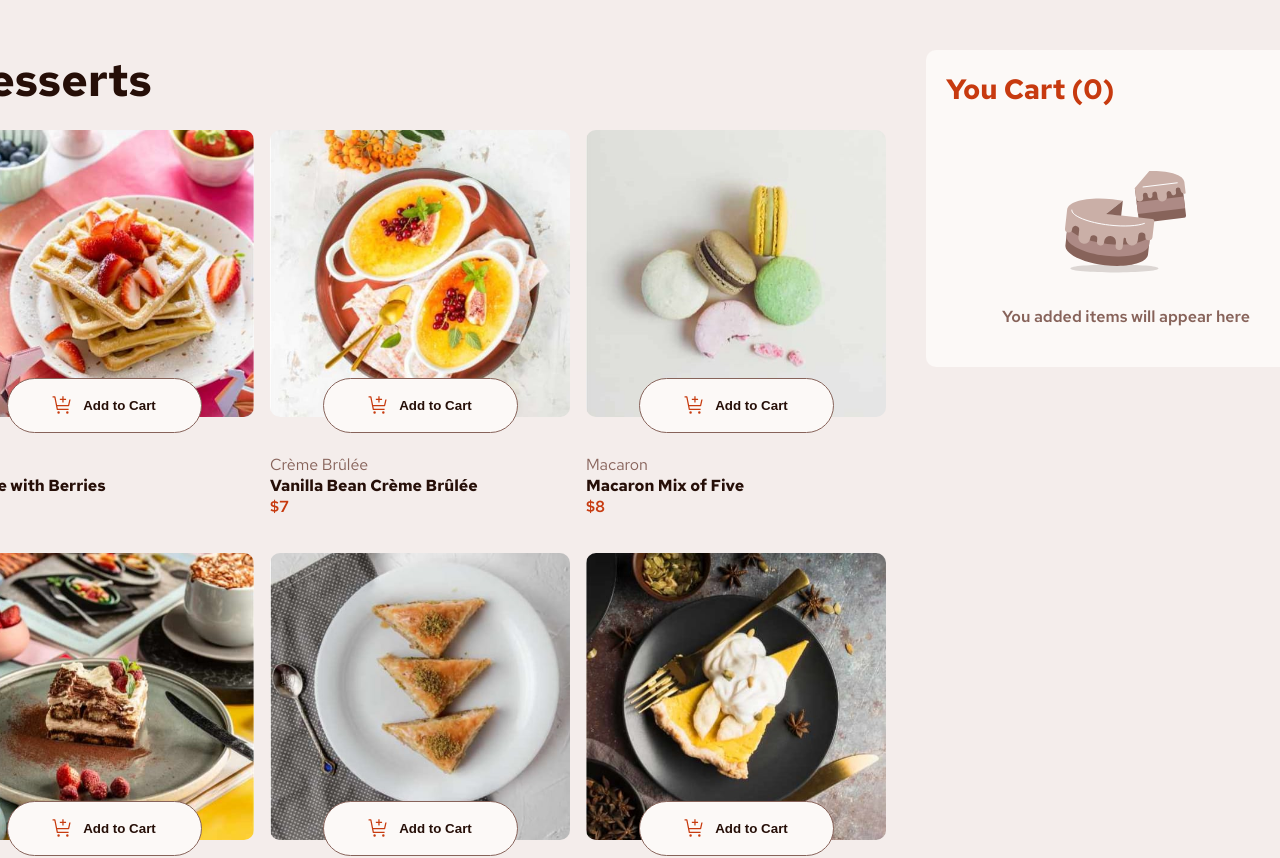
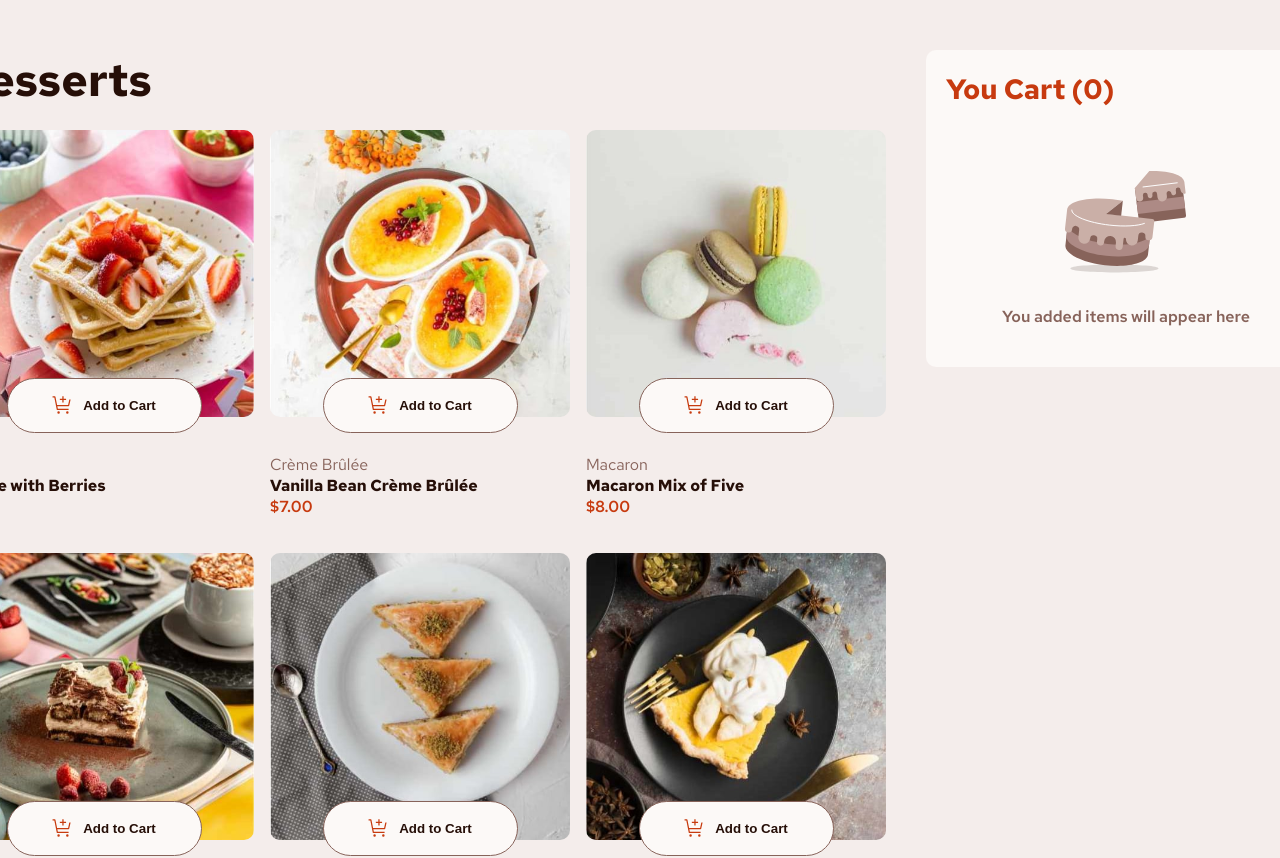
Before and after one commit to guivianx/coffeShop-landPage, a React (Vite) app: page / in a window 1280 px wide. Shown: the top 858 px of the page. Built offline with nearby package versions, Linux system fonts and the light colour scheme.

Commit message:
I will refactor this later

```diff
--- a/src/components/item/index.tsx
+++ b/src/components/item/index.tsx
@@ -1,4 +1,4 @@
-import { FunctionComponent } from "react";
+import { FunctionComponent, useState } from "react";
 import { ButtonAddToCart } from "../button-add-to-cart/addToCart/addToCart";
 import { ButtonQuantity } from "../button-add-to-cart/cartQuant/cartquant";
 import './index.css'
@@ -13,28 +13,35 @@ interface CardItemProps {
         },
         name: string,
         category: string,
-        price: number
+        price: number,
+        quantity: number
     },
     addToCart: Function,
     cartItems: object[],
 }
 
-
 export const CardItem: FunctionComponent<CardItemProps> = ({ data, addToCart, cartItems }) => {
 
     const selected = cartItems.some((item: any) => item.name === data.name)
 
+        const [quantity, setQuantity] = useState(data.quantity)
+
     return (
+
         <li className="item">
             <img className={selected ? 'selected' : 'Unselected'} src={data.image.desktop} alt={data.name} />
 
-            {selected ? <ButtonQuantity /> : <ButtonAddToCart addToCart={addToCart} data={data} />}
+            { selected ?
+                <ButtonQuantity data={data} setQuantity={setQuantity} itemQuantity={quantity} addToCart={addToCart} />
+                :
+                <ButtonAddToCart addToCart={addToCart} data={data} />
+            }
 
             <p className="category">{data.category}</p>
 
             <p className="name">{data.name}</p>
 
-            <p className="price">${data.price}</p>
+            <p className="price">${data.price.toFixed(2)}</p>
         </li>
     )
 }
```
